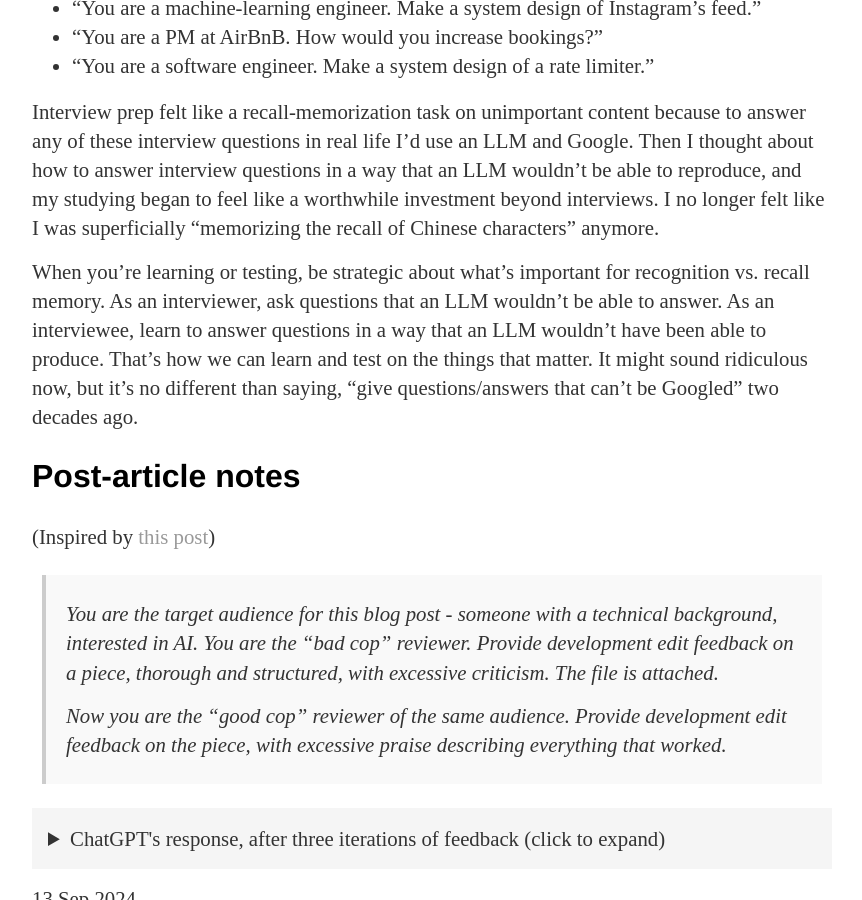
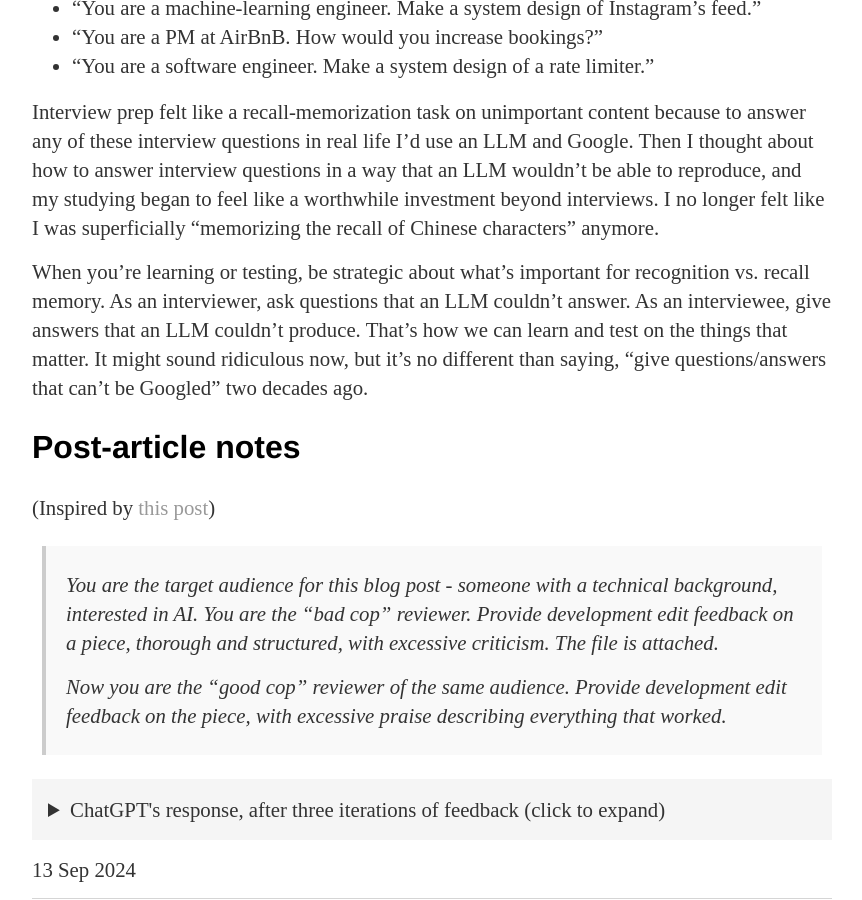
Before and after one commit to curiousest/curiousest.github.io, a Jekyll site: the page built from _posts/2024-09-13-recognition-vs-recollection.md, in a window 1280 px wide and 900 px high, scrolled down 2799 px. Shown: the whole window, without its empty margins (208-1070 px from the left). Built offline with Jekyll 4.4.1, drawn with Linux system fonts in a browser that asks for light colours.

Commit message:
Wording.

```diff
--- a/_posts/2024-09-13-recognition-vs-recollection.md
+++ b/_posts/2024-09-13-recognition-vs-recollection.md
@@ -75,7 +75,7 @@ I came to these thoughts while doing interview prep, and getting demoralized tha
 
 Interview prep felt like a recall-memorization task on unimportant content because to answer any of these interview questions in real life I'd use an LLM and Google. Then I thought about how to answer interview questions in a way that an LLM wouldn't be able to reproduce, and my studying began to feel like a worthwhile investment beyond interviews. I no longer felt like I was superficially "memorizing the recall of Chinese characters" anymore.
 
-When you're learning or testing, be strategic about what's important for recognition vs. recall memory. As an interviewer, ask questions that an LLM wouldn't be able to answer. As an interviewee, learn to answer questions in a way that an LLM wouldn't have been able to produce. That's how we can learn and test on the things that matter. It might sound ridiculous now, but it's no different than saying, "give questions/answers that can't be Googled" two decades ago.
+When you're learning or testing, be strategic about what's important for recognition vs. recall memory. As an interviewer, ask questions that an LLM couldn't answer. As an interviewee, give answers that an LLM couldn't produce. That's how we can learn and test on the things that matter. It might sound ridiculous now, but it's no different than saying, "give questions/answers that can't be Googled" two decades ago.
 
 ## Post-article notes
 
```
